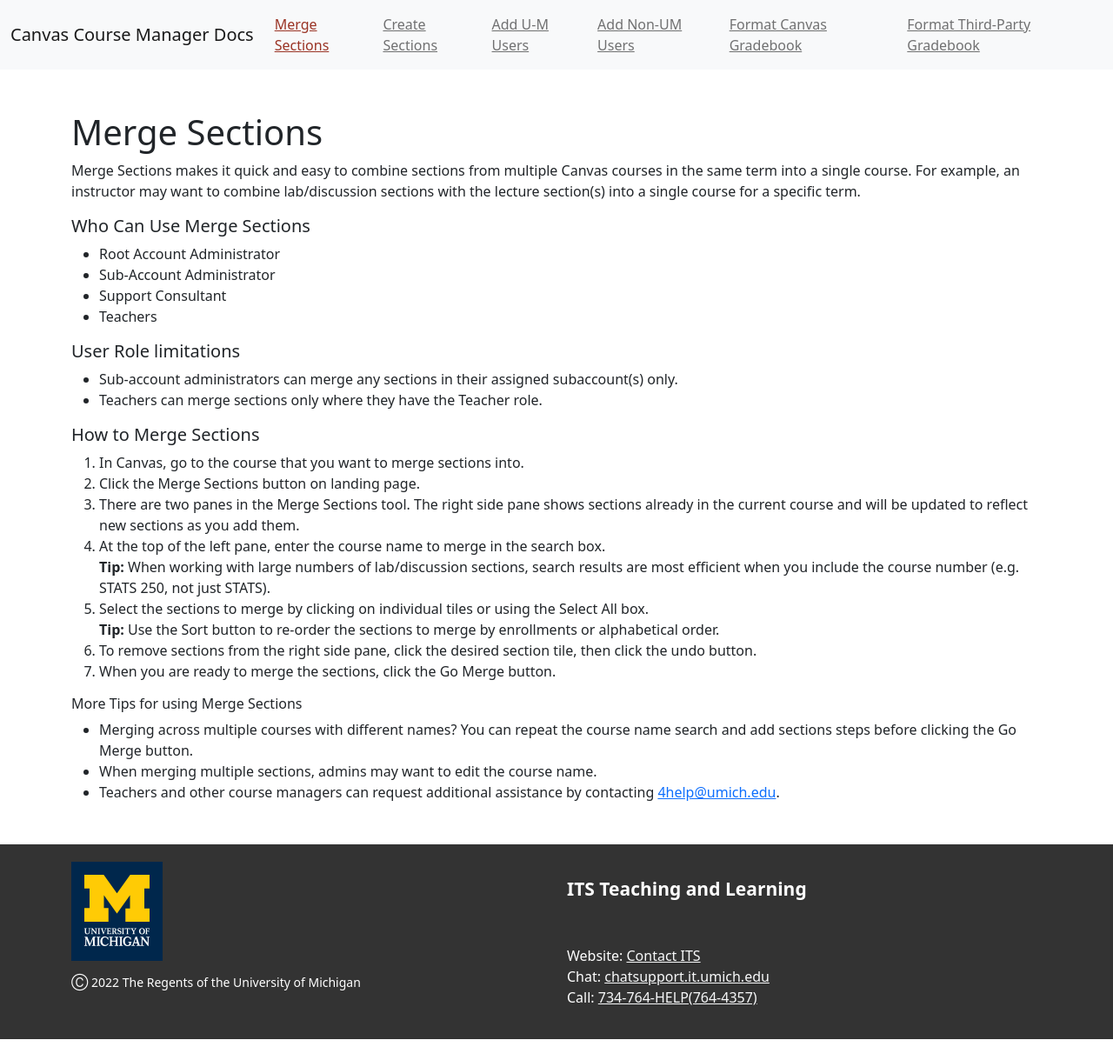
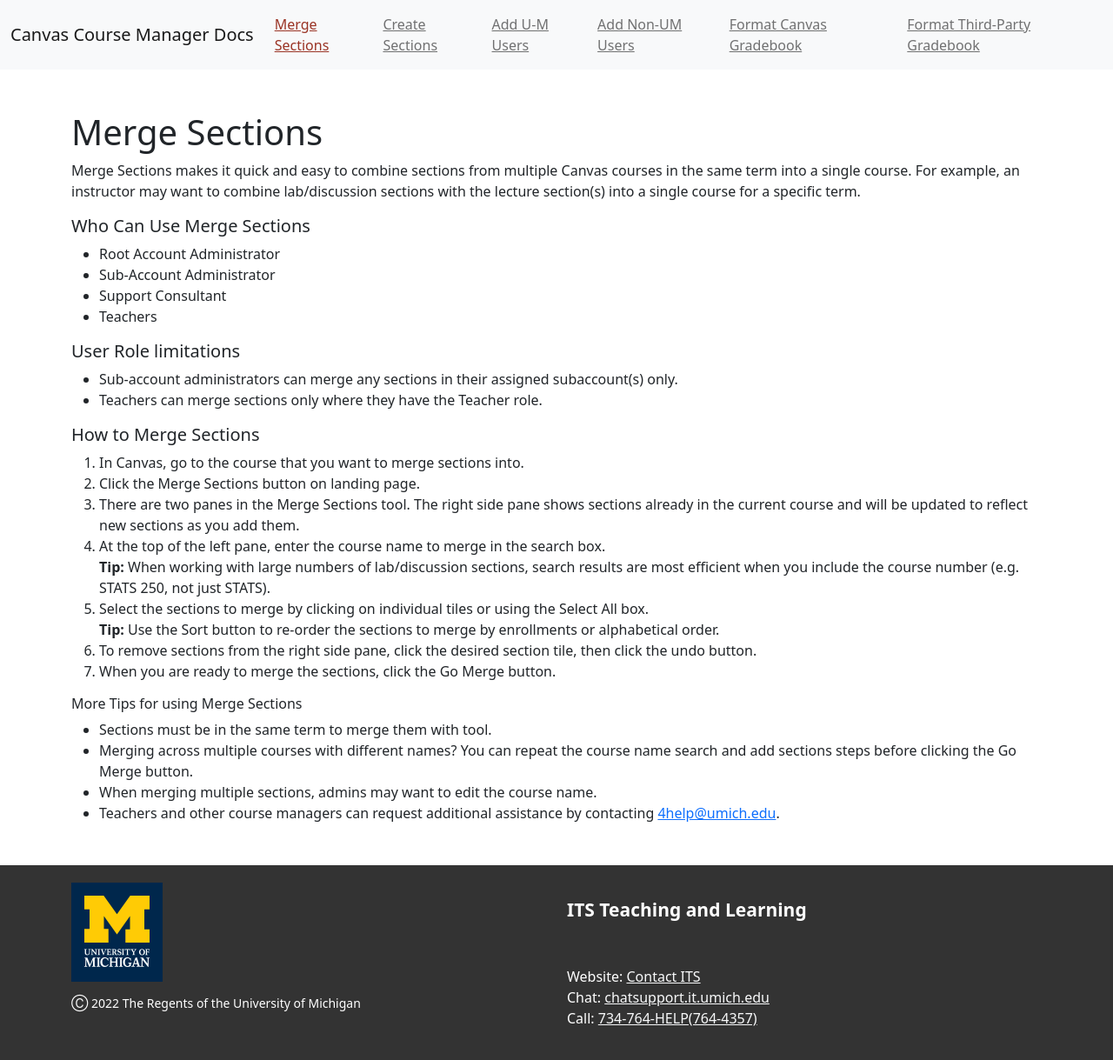
Before and after one commit to tl-its-umich-edu/canvas-course-manager-next, a Jekyll site: the page built from docs/merge-sections.html, in a window 1280 px wide. Shown: the whole page at 87% size. Built offline with Jekyll 4.4.1, drawn with Linux system fonts in a browser that asks for light colours; before the commit the page ends 1195 px from its top, so only the background shows below that.

Commit message:
Update docs/merge-sections.html
Co-authored-by: melindakraft <makraft@umich.edu>

```diff
--- a/docs/merge-sections.html
+++ b/docs/merge-sections.html
@@ -34,6 +34,7 @@
   </ol>
 <h2 class="h6">More Tips for using Merge Sections</h6>
 <ul>
+  <li>Sections must be in the same term to merge them with tool.</li>
   <li>Merging across multiple courses with different names? You can repeat the course name search and add sections steps before clicking the Go Merge button.</li>
   <li>When merging multiple sections, admins may want to edit the course name.</li>
   <li>Teachers and other course managers can request additional assistance by contacting <a href="mailto:4help@umich.edu">4help@umich.edu</a>.</li>
```
